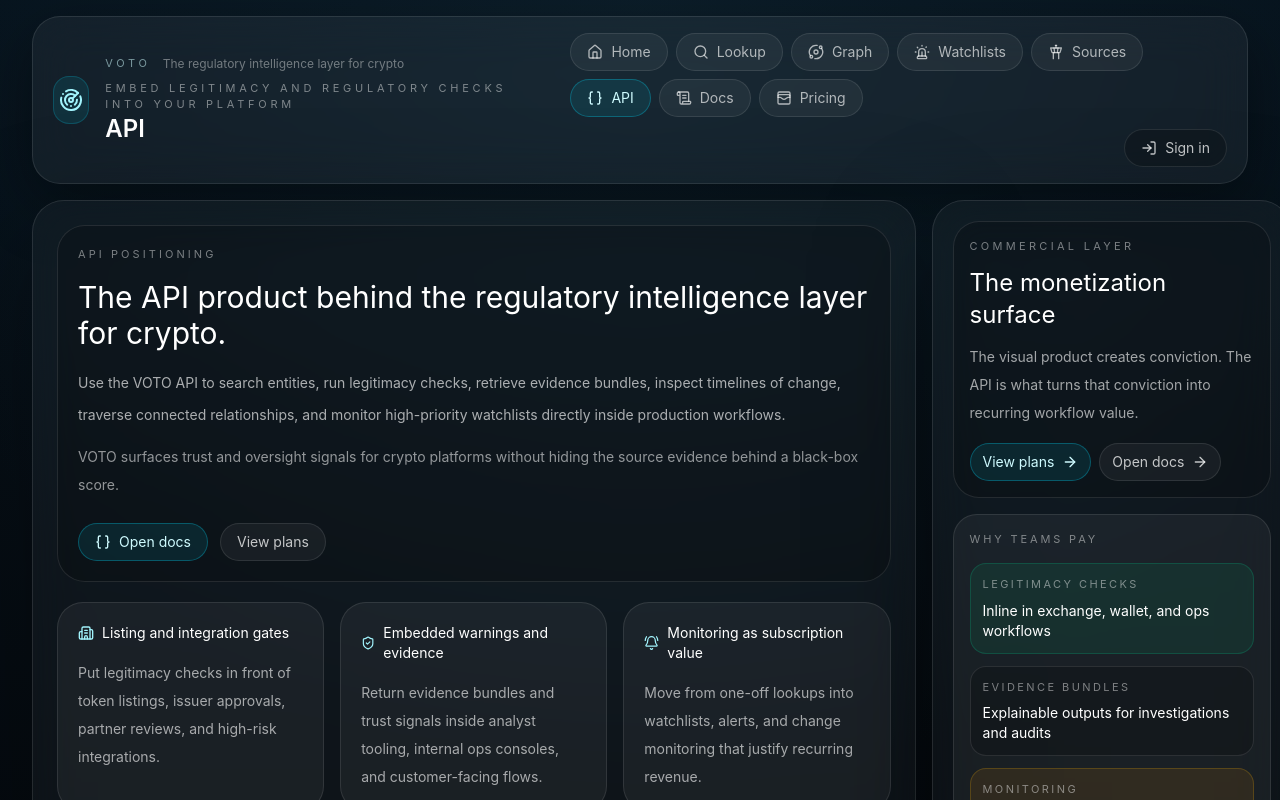
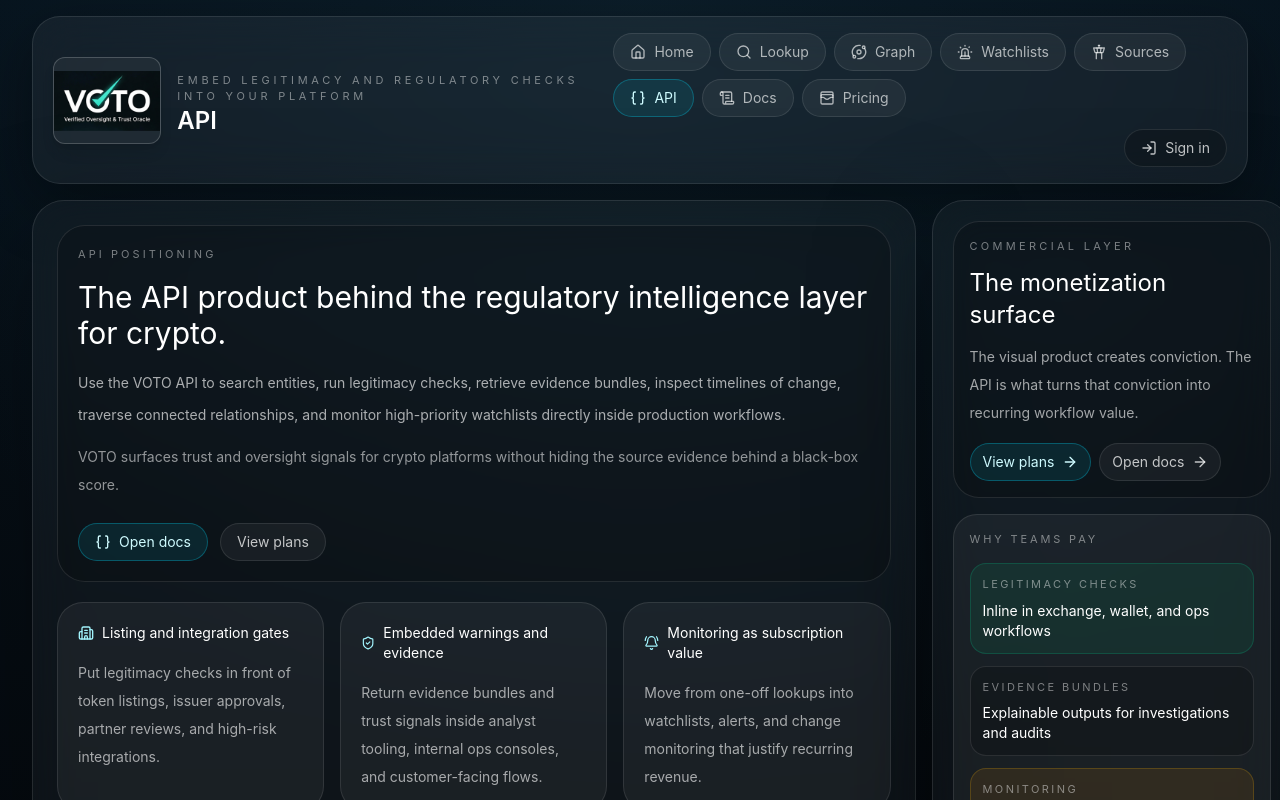
Before and after one commit to M1k3lee/RRGA, a Next.js app in the folder apps/web/: page /api in a window 1280 px wide. Shown: the top 800 px of the page. Built offline with nearby package versions, Linux system fonts and the light colour scheme.

Commit message:
style: Use graphical logo in shell frame

```diff
--- a/apps/web/src/components/shell-frame.tsx
+++ b/apps/web/src/components/shell-frame.tsx
@@ -4,7 +4,6 @@
   House,
   LogIn,
   Orbit,
-  Radar,
   ScrollText,
   Search,
   Siren,
@@ -12,6 +11,7 @@
   WalletCards,
 } from "lucide-react";
 import type { ReactNode } from "react";
+import Image from "next/image";
 
 import { ContextDock, ContextDockSection, DockMetric } from "@/components/context-dock";
 import { cn } from "@/lib/utils";
@@ -46,14 +46,19 @@
         <header className="rounded-[28px] border border-white/10 bg-white/5 px-5 py-4 shadow-[0_20px_60px_rgba(0,0,0,0.35)] backdrop-blur-xl">
           <div className="flex flex-col gap-5 lg:flex-row lg:items-center lg:justify-between">
             <div className="flex items-center gap-4">
-              <div className="flex h-12 w-12 items-center justify-center rounded-2xl border border-cyan-400/20 bg-cyan-400/10">
-                <Radar className="h-6 w-6 text-cyan-200" />
-              </div>
+              <Link href="/" className="flex items-center gap-3 group">
+                <div className="relative h-[87px] w-auto overflow-hidden rounded-xl border border-white/20 bg-white/5 shadow-lg transition-transform group-hover:scale-105">
+                  <Image
+                    src="/voto-logo.png"
+                    alt="VOTO logo"
+                    height={87}
+                    width={87}
+                    className="h-[87px] w-auto object-contain"
+                    priority
+                  />
+                </div>
+              </Link>
               <div>
-                <div className="flex flex-wrap items-center gap-x-3 gap-y-1">
-                  <p className="text-[11px] uppercase tracking-[0.34em] text-cyan-100/55">VOTO</p>
-                  <p className="text-xs text-white/40">The regulatory intelligence layer for crypto</p>
-                </div>
                 <p className="mt-2 text-[11px] uppercase tracking-[0.34em] text-white/45">{eyebrow}</p>
                 <h1 className="font-sans text-2xl font-semibold text-white">{title}</h1>
               </div>
```
